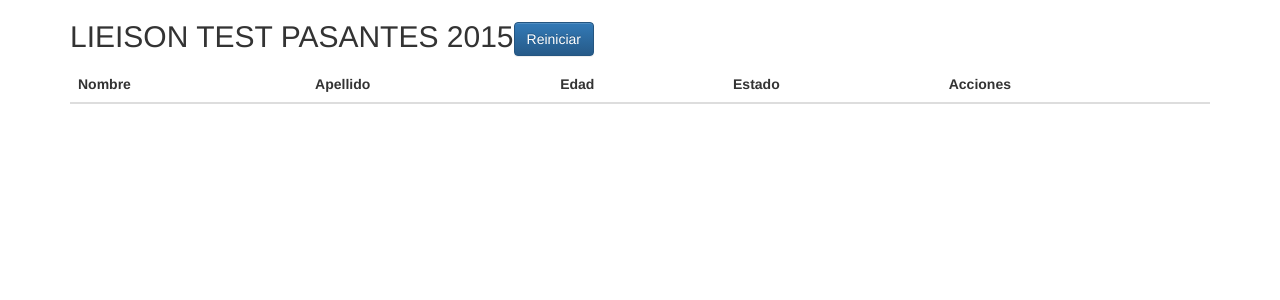
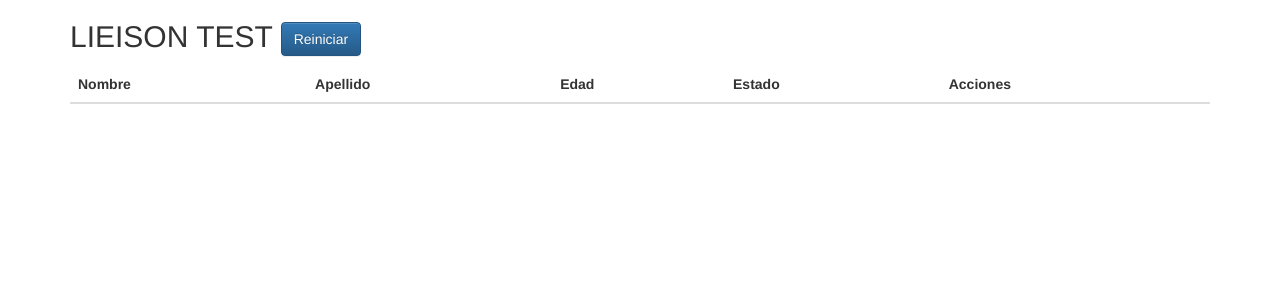
Before and after one commit to lieison/Test, a PHP site: page /index.php in a window 1280 px wide. Shown: the top 300 px of the page. Run offline with PHP 8.4, Linux system fonts and the light colour scheme; lists and menus that the app fills with data are empty; some libraries are stand-ins or nearby versions.

Commit message:
Rolando->TEST

```diff
--- a/index.php
+++ b/index.php
@@ -53,7 +53,7 @@ TIENE 15 MIN.
         ?>
 
       <div class="container">
-          <h2>LIEISON TEST PASANTES 2015<a class="btn btn-primary" href="index.php?reload=true">Reiniciar</a> </h2>
+          <h2>LIEISON TEST <a class="btn btn-primary" href="index.php?reload=true">Reiniciar</a> </h2>
       <div class="table-responsive">
       <table class="table">
         <thead>
```
